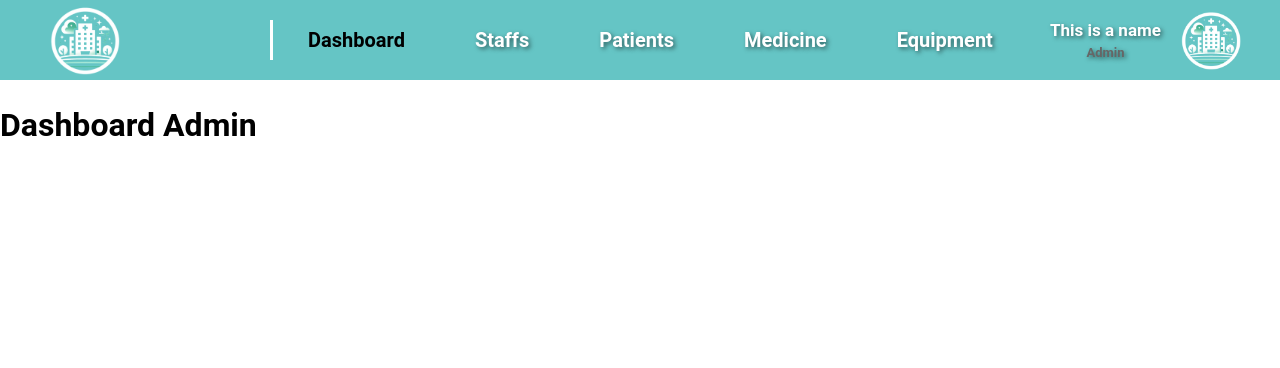
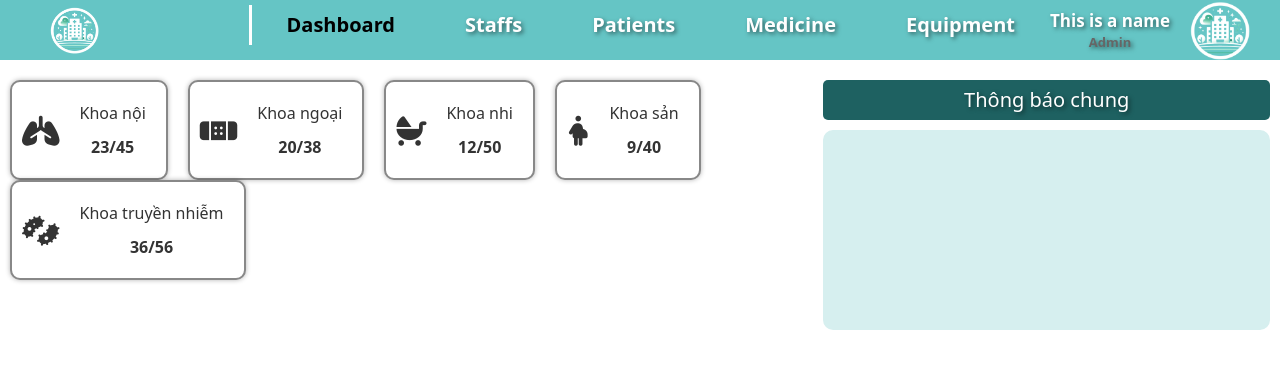
Before and after one commit to HoangTrungAnh2k4/Hospital-management-app, a React (Create React App) app: page /dashboard/admin in a window 1280 px wide. Shown: the top 368 px of the page. Built offline with nearby package versions, Linux system fonts and the light colour scheme.

Commit message:
create dashboard (admin) + add bootrap 5

```diff
--- a/public/index.html
+++ b/public/index.html
@@ -23,6 +23,8 @@
     -->
         <!-- icon -->
         <link rel="stylesheet" href="https://cdnjs.cloudflare.com/ajax/libs/font-awesome/6.5.1/css/all.min.css" />
+        <!-- bootrap 5 -->
+        <link href="https://cdn.jsdelivr.net/npm/bootstrap@5.3.3/dist/css/bootstrap.min.css" rel="stylesheet" />
 
         <title>React App</title>
     </head>
@@ -38,5 +40,7 @@
 
       To begin the development, run `npm start` or `yarn start`.
       To create a production bundle, use `npm run build` or `yarn build`.
-    --></body>
+    -->
+        <script src="https://cdn.jsdelivr.net/npm/bootstrap@5.3.3/dist/js/bootstrap.bundle.min.js"></script>
+    </body>
 </html>
--- a/src/components/GlobalStyles/GlobalStyles.scss
+++ b/src/components/GlobalStyles/GlobalStyles.scss
@@ -21,6 +21,5 @@ body {
     font-size: 1.6rem;
     line-height: 1.5;
     text-rendering: optimizeSpeed;
-    max-width: 1600px;
-    margin: 0;
+    margin-top: 0;
 }
--- a/src/components/Header/Header.module.scss
+++ b/src/components/Header/Header.module.scss
@@ -6,7 +6,7 @@
 }
 
 .logo {
-    width: 70px;
+    width: 65px;
     margin-left: 5rem;
     display: flex;
     align-items: center;
@@ -81,6 +81,7 @@
     }
 
     .img {
+        position: relative;
         width: 60px;
         height: 60px;
         margin-left: 2rem;
@@ -88,6 +89,55 @@
 
         img {
             width: 100%;
+            object-fit: cover;
+        }
+
+        .dropdown {
+            display: none;
+            position: absolute;
+            right: 0;
+            top: 6.5rem;
+            width: 150px;
+            font-size: 1.6rem;
+            text-shadow: none;
+            z-index: 2;
+
+            ul {
+                list-style: none;
+                padding: 1rem;
+                margin: 0;
+                border-radius: 1rem;
+                background-color: #fff;
+                box-shadow: 0 0 10px rgba(0, 0, 0, 0.2);
+            }
+
+            li {
+                padding: 0.6rem 1.5rem;
+                border-radius: 0.5rem;
+                cursor: pointer;
+            }
+
+            li:hover {
+                background-color: var(--third-color);
+            }
+
+            a {
+                color: #333;
+                text-decoration: none;
+            }
+        }
+
+        .dropdown::after {
+            content: '';
+            position: absolute;
+            top: -15px;
+            right: 0px;
+            width: 100px;
+            height: 30px;
+            background-color: transparent;
         }
     }
+    .img:hover > .dropdown {
+        display: block;
+    }
 }
--- a/src/components/Header/index.js
+++ b/src/components/Header/index.js
@@ -35,6 +35,13 @@ function Header() {
                 </div>
                 <div className={clsx(style.img)}>
                     <img src={Logo} alt="" />
+                    <div className={clsx(style.dropdown)}>
+                        <ul>
+                            <li>
+                                <Link to="">Log out</Link>
+                            </li>
+                        </ul>
+                    </div>
                 </div>
             </div>
         </header>
--- /dev/null
+++ b/src/pages/Dashboard/DashboardAdmin/DashboardAmin.module.scss
@@ -0,0 +1,65 @@
+.wrapper {
+    padding: 2rem 1rem;
+}
+
+.row1 {
+    display: flex;
+}
+
+.quantityPatient {
+    width: 66.66%;
+
+    .boxInfor {
+        display: inline-flex;
+        align-items: center;
+        justify-content: center;
+        text-align: center;
+        height: 100px;
+        color: #333;
+        padding: 1rem;
+        padding-right: 2rem;
+        margin-right: 2rem;
+        border: 2px solid #888888;
+        border-radius: 1rem;
+        box-shadow: 0 0 5px rgba(0, 0, 0, 0.3);
+        background-color: #fff;
+
+        p {
+            padding-bottom: 1rem;
+            margin: 0;
+        }
+
+        span {
+            font-weight: 600;
+        }
+    }
+
+    .icon {
+        font-size: 3rem;
+        margin-right: 2rem;
+    }
+}
+
+.notify {
+    width: 36.6%;
+
+    header {
+        height: 40px;
+        line-height: 40px;
+        text-align: center;
+        color: #fff;
+        font-size: 2rem;
+        font-weight: 500;
+        text-shadow: 2px 2px 4px rgba(0, 0, 0, 0.5);
+        border-radius: 0.5rem;
+        background-color: var(--second-color);
+    }
+
+    main {
+        height: 200px;
+        background-color: var(--third-color);
+        padding: 1rem;
+        border-radius: 1rem;
+        margin-top: 1rem;
+    }
+}
--- a/src/pages/Dashboard/DashboardAdmin/index.js
+++ b/src/pages/Dashboard/DashboardAdmin/index.js
@@ -1,5 +1,68 @@
+import clsx from 'clsx';
+import style from './DashboardAmin.module.scss';
+
 function DashboardAdmin() {
-    return <h1>Dashboard Admin</h1>;
+    return (
+        <div className={clsx(style.wrapper)}>
+            {/* quantity patient and notification board */}
+            <div className={clsx(style.row1)}>
+                {/* box quantity patient */}
+                <div className={clsx(style.quantityPatient)}>
+                    <div className={clsx(style.boxInfor)}>
+                        <div className={clsx(style.icon)}>
+                            <i class="fa-solid fa-lungs"></i>
+                        </div>
+                        <div>
+                            <p>Khoa nội</p>
+                            <span>23/45</span>
+                        </div>
+                    </div>
+                    <div className={clsx(style.boxInfor)}>
+                        <div className={clsx(style.icon)}>
+                            <i class="fa-solid fa-bandage"></i>
+                        </div>
+                        <div>
+                            <p>Khoa ngoại</p>
+                            <span>20/38</span>
+                        </div>
+                    </div>
+                    <div className={clsx(style.boxInfor)}>
+                        <div className={clsx(style.icon)}>
+                            <i class="fa-solid fa-baby-carriage"></i>
+                        </div>
+                        <div>
+                            <p>Khoa nhi</p>
+                            <span>12/50</span>
+                        </div>
+                    </div>
+                    <div className={clsx(style.boxInfor)}>
+                        <div className={clsx(style.icon)}>
+                            <i class="fa-solid fa-person-pregnant"></i>
+                        </div>
+                        <div>
+                            <p>Khoa sản</p>
+                            <span>9/40</span>
+                        </div>
+                    </div>
+                    <div className={clsx(style.boxInfor)}>
+                        <div className={clsx(style.icon)}>
+                            <i class="fa-solid fa-bacteria"></i>
+                        </div>
+                        <div>
+                            <p>Khoa truyền nhiễm</p>
+                            <span>36/56</span>
+                        </div>
+                    </div>
+                </div>
+
+                {/* Notification board */}
+                <div className={clsx(style.notify)}>
+                    <header>Thông báo chung</header>
+                    <main></main>
+                </div>
+            </div>
+        </div>
+    );
 }
 
 export default DashboardAdmin;
```
